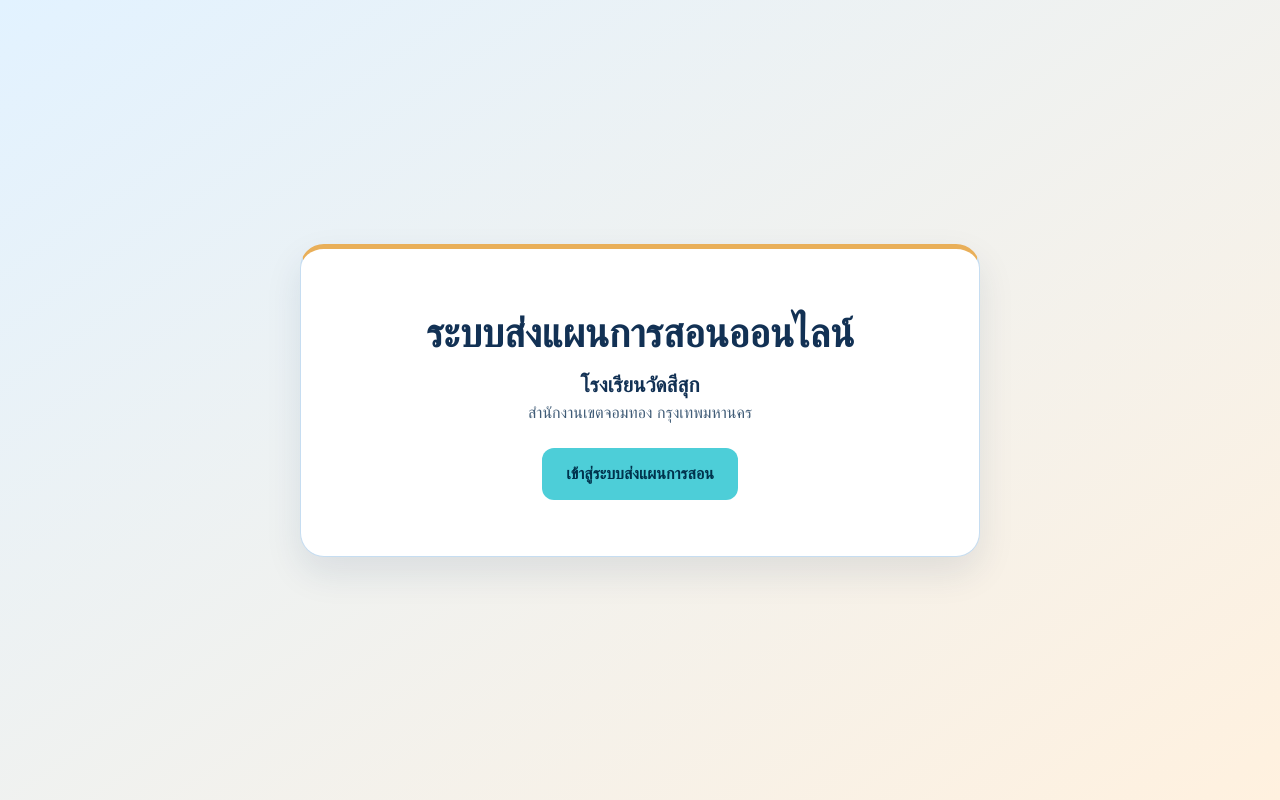
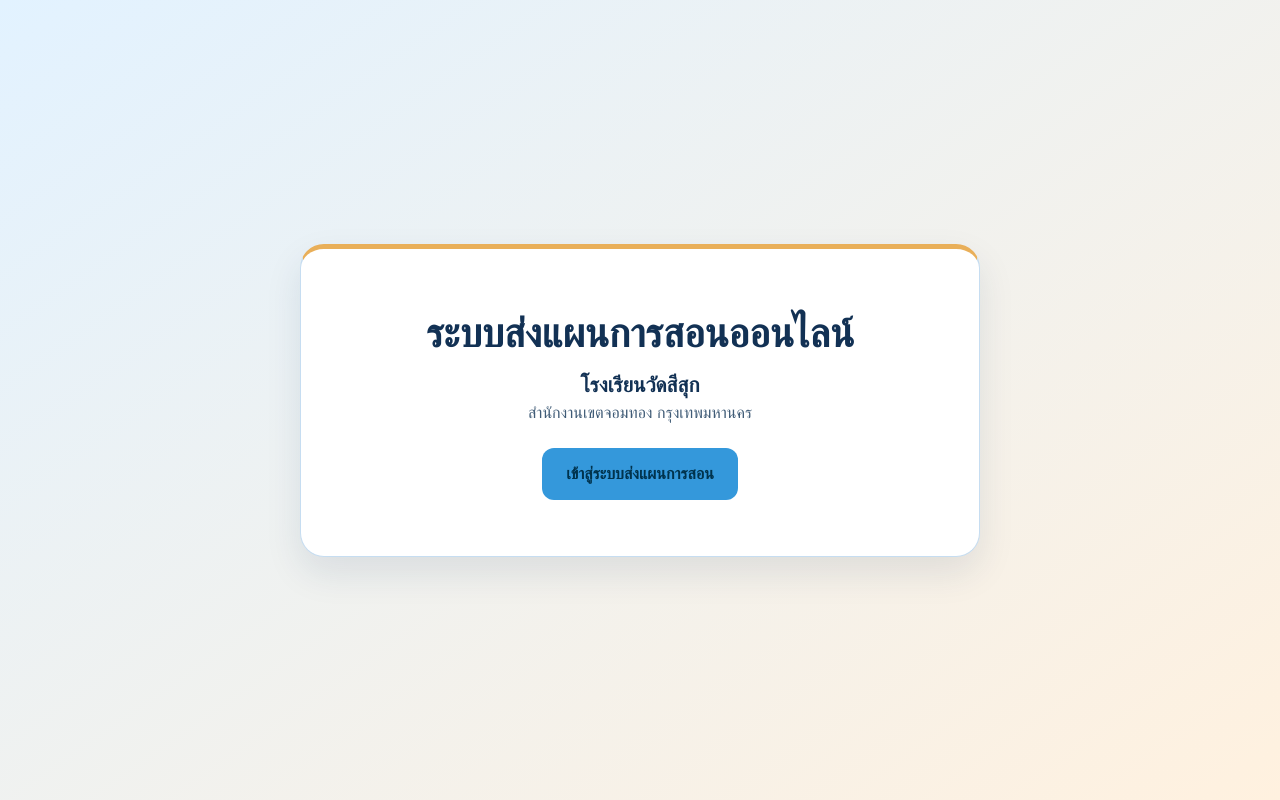
Before and after one commit to SeesukSchool/LPA, a plain HTML site: page index.html in a window 1280 px wide. In both pictures the pointer is over the link "เข้าสู่ระบบส่งแผนการสอน". Drawn offline with Linux system fonts and the light colour scheme.

Commit message:
index.html

```diff
--- a/index.html
+++ b/index.html
@@ -57,7 +57,7 @@
   text-decoration: none;
 }
 
-    .button:hover { background: #4DCED8; }
+    .button:hover { background: #3498DB; }
     .button:focus-visible { outline: 3px solid #d78d22; outline-offset: 4px; }
   </style>
 </head>
```
